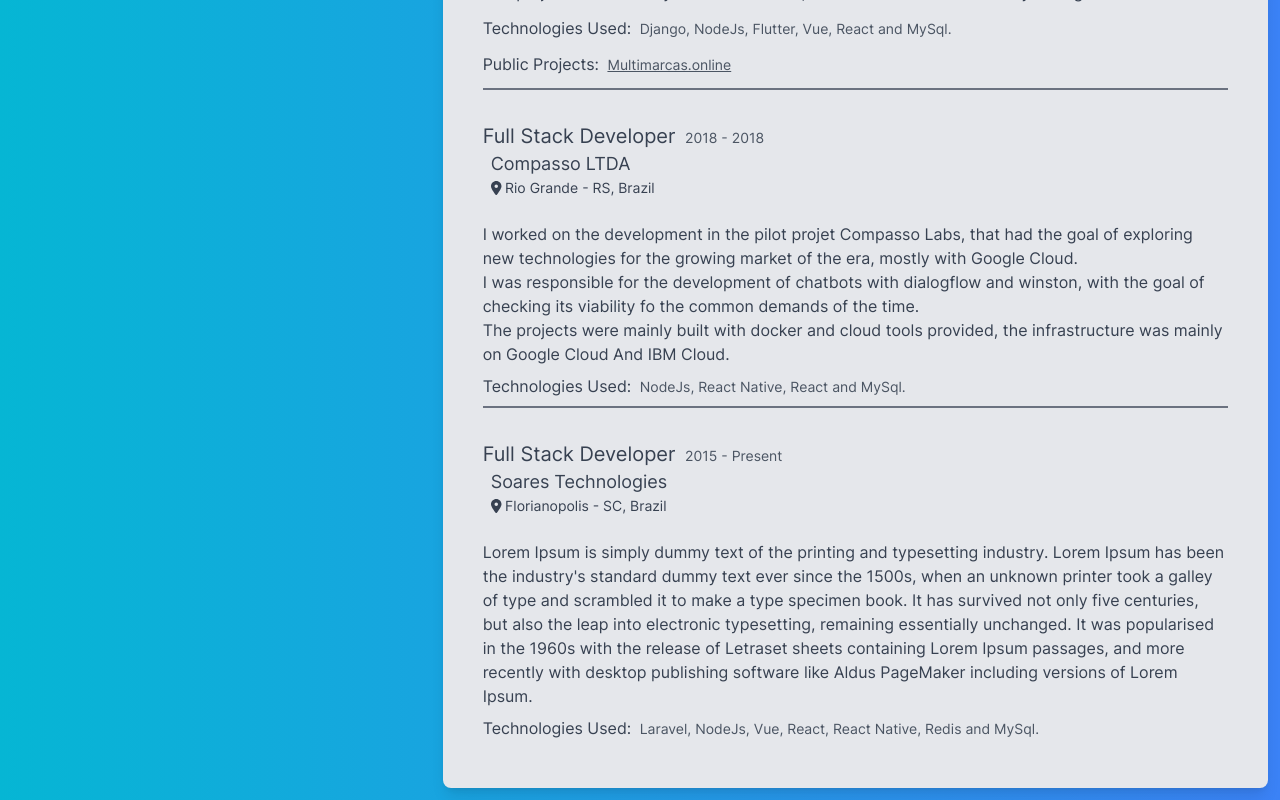
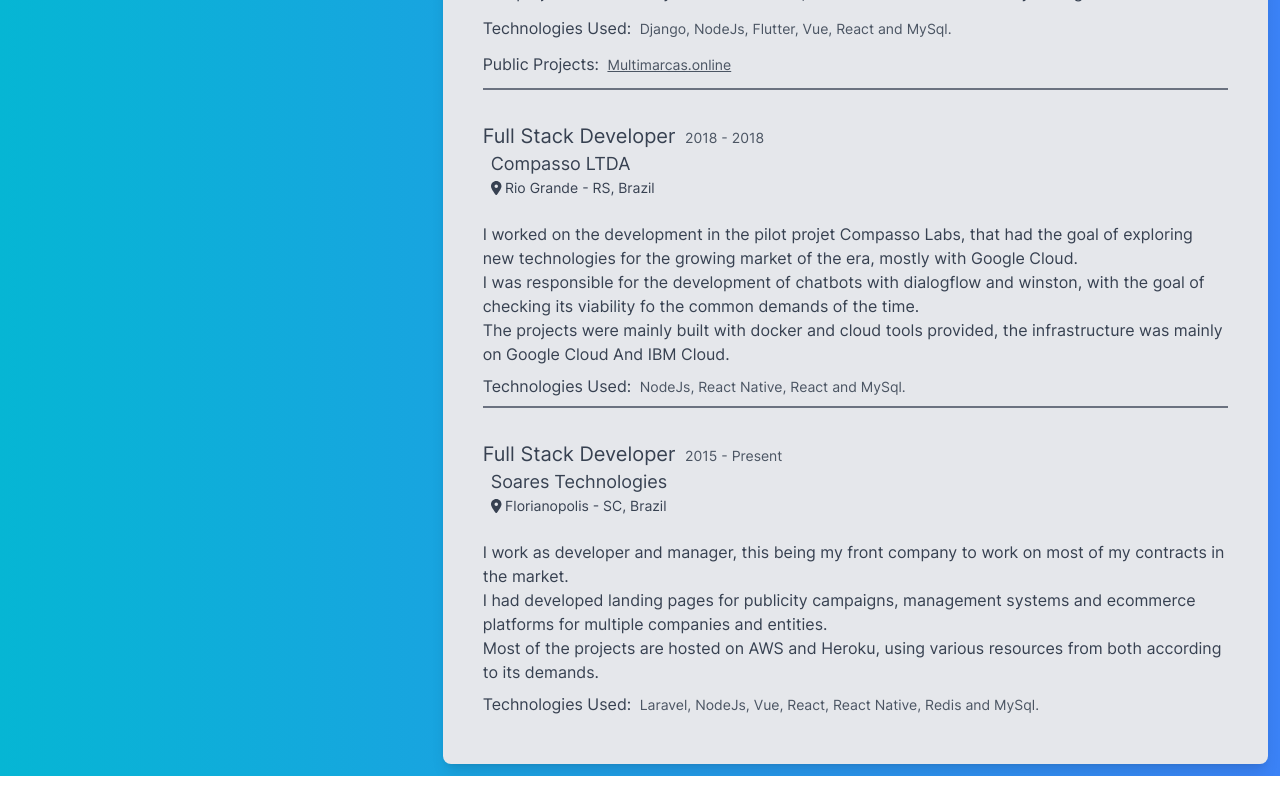
Before and after one commit to NicholasSoares/NicholasSoares.github.io, a Vue app: page / in a window 1280 px wide. Shown: the part 1241-2041 px from the top of the page. After the commit the page ends 2017 px from the top, so only its background shows below. Built offline with nearby package versions, Linux system fonts and the light colour scheme.

Commit message:
feat: add work resume translation entry.

```diff
--- a/src/pages/index.vue
+++ b/src/pages/index.vue
@@ -193,13 +193,12 @@ import profileImageURL from '@/assets/img/profile.jpg';
                 <FontAwesomeIcon icon="location-dot" /> Florianopolis - SC, Brazil
               </p>
               <p class="pt-6">
-                Lorem Ipsum is simply dummy text of the printing and typesetting industry.
-                Lorem Ipsum has been the industry's standard dummy text ever since the 1500s,
-                when an unknown printer took a galley of type and scrambled it to make a type specimen book.
-                It has survived not only five centuries, but also the leap into electronic typesetting,
-                remaining essentially unchanged. It was popularised in the 1960s with the release of Letraset
-                sheets containing Lorem Ipsum passages, and more recently with desktop publishing software
-                like Aldus PageMaker including versions of Lorem Ipsum.
+                I work as developer and manager, this being my front company to work on most of my contracts in the market.
+                <br>
+                I had developed landing pages for publicity campaigns,
+                management systems and ecommerce platforms for multiple companies and entities.
+                <br>
+                Most of the projects are hosted on AWS and Heroku, using various resources from both  according to its demands.
               </p>
               <p class="py-2">
                 Technologies Used: <span class="pl-1 text-sm text-gray-600 dark:text-gray-50">Laravel, NodeJs, Vue, React, React Native, Redis and MySql.</span>
```
